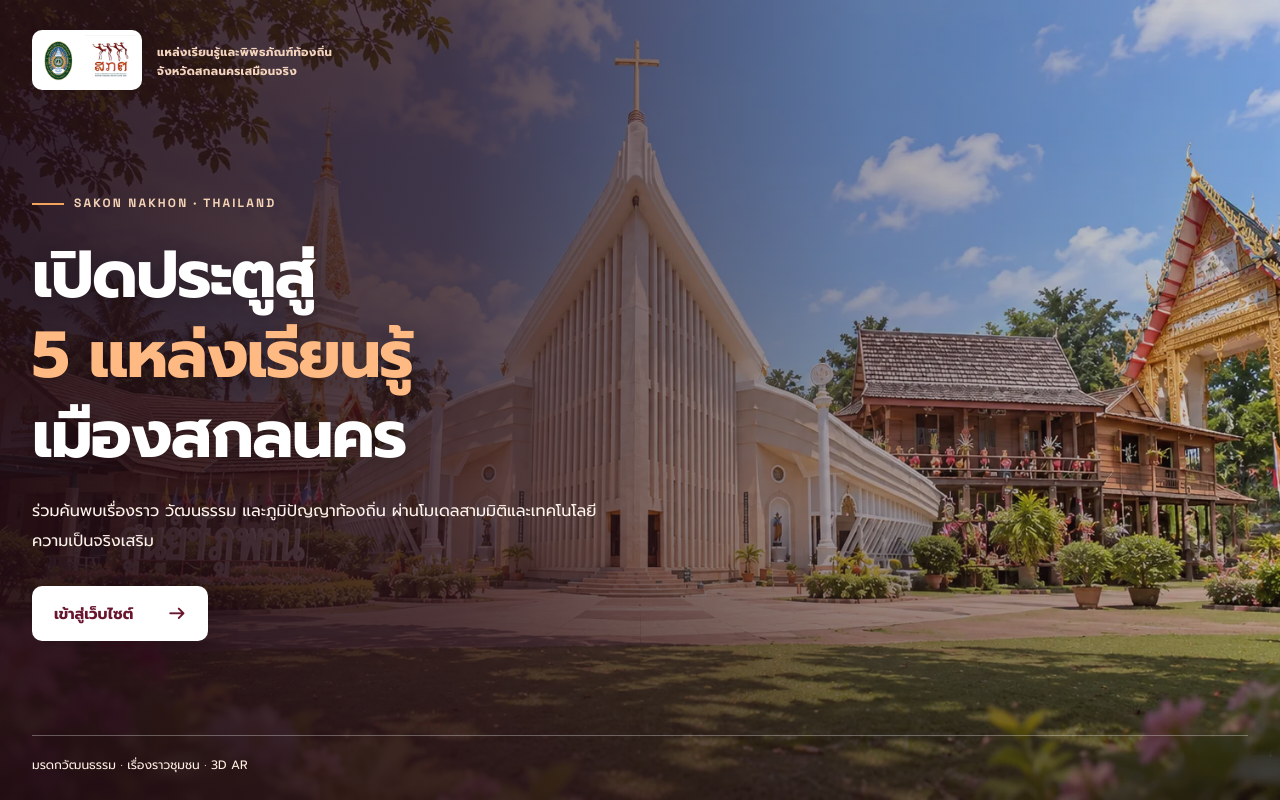
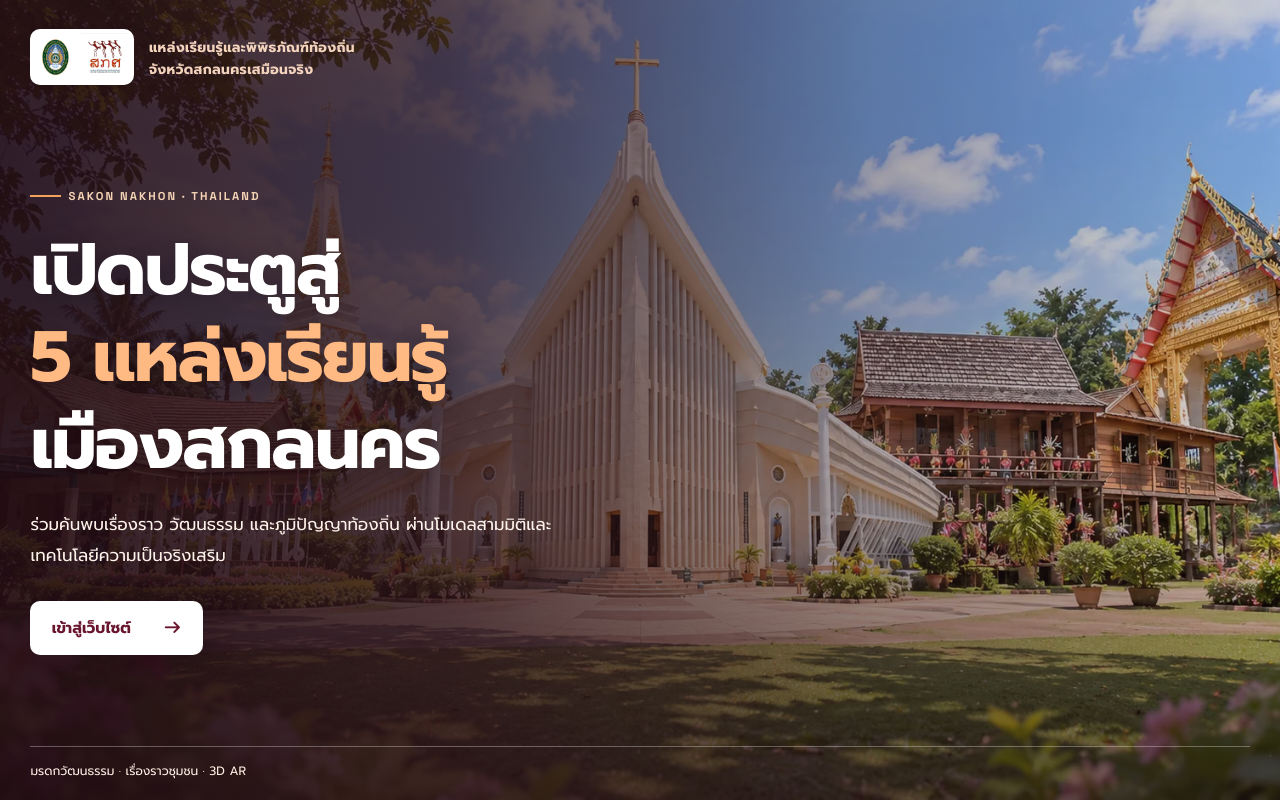
Before and after one commit to fufu4826/allAR, a Next.js app in the folder web/: page / in a window 1280 px wide. Built offline with nearby package versions, Linux system fonts and the light colour scheme; no server answers; the database is empty.

Commit message:
หน้าแรก: หน้าปกพอดีจอทุกขนาดและอัตราส่วน (#54)
Co-authored-by: nitipatja66 <nitipat.ja66@snru.ac.th>

```diff
--- a/web/src/app/(site)/cover.css
+++ b/web/src/app/(site)/cover.css
@@ -9,24 +9,43 @@ body:has(.welcome-cover) .footer { display:none; }
 html:has(.welcome-cover), body:has(.welcome-cover) { overscroll-behavior:none; }
 .welcome-cover { position:relative; min-height:100vh; min-height:100svh; color:#fff; background:#322421 url('/brand/heritage-cover.webp') center center / cover no-repeat; overflow:hidden; }
 .welcome-overlay { position:absolute; inset:0; background:linear-gradient(90deg,rgba(34,12,20,.91) 0%,rgba(42,17,24,.78) 35%,rgba(40,20,24,.38) 68%,rgba(40,20,24,.17) 100%),linear-gradient(0deg,rgba(32,13,17,.57),transparent 35%); }
-.welcome-inner { width:min(1320px,calc(100% - 64px)); min-height:100vh; min-height:100svh; margin:auto; position:relative; display:flex; flex-direction:column; }
-.welcome-brand { display:flex; align-items:center; gap:15px; padding:30px 0; }
-.welcome-emblems { display:flex; align-items:center; gap:5px; padding:5px 7px; background:#fff; border-radius:10px; }
-.welcome-emblems img { width:41px; height:50px; object-fit:contain; }
-.welcome-emblems img+img { width:50px; }
+/* One fluid unit for the whole cover: it follows the smaller of the window's width and height,
+   so a 1920x1080 or 2560x1440 screen gets a bigger cover, and a short laptop or a phone held
+   sideways gets a smaller one that still fits without scrolling. Sizes below are in em of it. */
+.welcome-inner { --u:clamp(11px,min(1.4vw,1.9vh),26px); font-size:var(--u); width:min(82em,calc(100% - 4em)); min-height:100vh; min-height:100svh; margin:auto; position:relative; display:flex; flex-direction:column; }
+.welcome-brand { display:flex; align-items:center; gap:.95em; padding:1.9em 0; }
+.welcome-emblems { display:flex; align-items:center; gap:.3em; padding:.3em .45em; background:#fff; border-radius:.65em; }
+.welcome-emblems img { width:2.55em; height:3.1em; object-fit:contain; }
+.welcome-emblems img+img { width:3.1em; }
 .welcome-brand-text strong,.welcome-brand-text span { display:block; }
-.welcome-brand-text strong { font-family:var(--font-tech); font-size:1.25rem; letter-spacing:.02em; line-height:1.3; }
-.welcome-brand-text span { color:#f4d4bd; font-size:.72rem; margin-top:4px; }
-.welcome-content { flex:1; display:flex; flex-direction:column; justify-content:center; align-items:flex-start; max-width:680px; padding:45px 0 64px; }
-.welcome-eyebrow { display:inline-flex; align-items:center; gap:10px; color:#f5d4b6; font-family:var(--font-tech); font-size:.75rem; font-weight:700; letter-spacing:.18em; }
-.welcome-eyebrow span { width:32px; height:2px; background:#f4a35d; }
-.welcome-content h2 { margin:22px 0; color:white; font-size:clamp(2.5rem,5.1vw,5rem); line-height:1.22; font-weight:700; letter-spacing:-.025em; text-shadow:0 3px 24px rgba(0,0,0,.24); }
+.welcome-brand-text strong { font-family:var(--font-tech); font-size:1.25em; letter-spacing:.02em; line-height:1.3; }
+.welcome-brand-text span { color:#f4d4bd; font-size:.72em; margin-top:4px; }
+.welcome-content { flex:1; display:flex; flex-direction:column; justify-content:center; align-items:flex-start; max-width:43em; padding:2.8em 0 4em; }
+.welcome-eyebrow { display:inline-flex; align-items:center; gap:.65em; color:#f5d4b6; font-family:var(--font-tech); font-size:.75em; font-weight:700; letter-spacing:.18em; }
+.welcome-eyebrow span { width:2.7em; height:2px; background:#f4a35d; }
+/* Also capped by the height (three lines must fit with the rest on a short screen). */
+.welcome-content h2 { margin:.3em 0; color:white; font-size:min(4.7em,11.5vh); line-height:1.22; font-weight:700; letter-spacing:-.025em; text-shadow:0 3px 24px rgba(0,0,0,.24); }
 .welcome-content h2 em { font-style:normal; color:#ffb982; }
-.welcome-content p { max-width:570px; font-size:clamp(.98rem,1.25vw,1.12rem); line-height:1.85; color:#fff4eb; margin-bottom:30px; }
-.welcome-enter { display:inline-flex; align-items:center; gap:34px; padding:15px 22px; border-radius:10px; background:#fff; color:#68152d; font-size:.95rem; font-weight:700; box-shadow:0 10px 30px #19090e40; }
+.welcome-content p { max-width:33em; font-size:1.1em; line-height:1.85; color:#fff4eb; margin-bottom:1.75em; }
+.welcome-enter { display:inline-flex; align-items:center; gap:2.1em; padding:.95em 1.4em; border-radius:.65em; background:#fff; color:#68152d; font-size:1em; font-weight:700; box-shadow:0 10px 30px #19090e40; }
 .welcome-enter:hover { background:#fff2e7; transform:translateY(-2px); }
 .welcome-enter:focus-visible,.welcome-bottom a:focus-visible { outline:3px solid #ffbf85; outline-offset:4px; }
-.welcome-bottom { display:flex; justify-content:space-between; gap:20px; align-items:center; border-top:1px solid #ffffff4d; padding:19px 0 25px; color:#fff1e5; font-size:.76rem; }
+.welcome-bottom { display:flex; justify-content:space-between; gap:20px; align-items:center; border-top:1px solid #ffffff4d; padding:1.2em 0 1.55em; color:#fff1e5; font-size:.8em; }
 .welcome-bottom a { color:white; font-weight:600; }
 .welcome-bottom i { margin-left:7px; }
-@media(max-width:700px) { .welcome-cover { background-position:55% center; } .welcome-overlay { background:linear-gradient(90deg,rgba(34,12,20,.86),rgba(34,12,20,.52)),linear-gradient(0deg,rgba(32,13,17,.6),transparent 65%); } .welcome-inner { width:calc(100% - 40px); } .welcome-brand { padding:20px 0; } .welcome-emblems img { height:42px; width:34px; } .welcome-emblems img+img { width:42px; } .welcome-brand-text strong { font-size:1rem; } .welcome-content { padding:40px 0; } .welcome-content h2 { font-size:clamp(2.25rem,9vw,3.6rem); } .welcome-bottom { align-items:flex-start; flex-direction:column; gap:8px; } }
+@media(max-width:700px) { .welcome-cover { background-position:55% center; } .welcome-overlay { background:linear-gradient(90deg,rgba(34,12,20,.86),rgba(34,12,20,.52)),linear-gradient(0deg,rgba(32,13,17,.6),transparent 65%); } .welcome-inner { --u:clamp(13px,min(3.9vw,2.1vh),16px); width:calc(100% - 40px); } .welcome-brand { padding:20px 0; } .welcome-brand-text strong { font-size:1em; } .welcome-content { padding:2em 0; } .welcome-content h2 { font-size:min(clamp(2.25rem,9vw,3.6rem),9vh); } .welcome-bottom { align-items:flex-start; flex-direction:column; gap:8px; } }
+/* 3:4 and other portrait tablets: the cover has height to spare, so the heading may grow with the width. */
+@media (min-width:701px) and (max-aspect-ratio:4/5) { .welcome-inner { --u:clamp(13px,2.1vw,24px); } .welcome-content h2 { font-size:min(4.7em,9vh); } }
+/* Short windows (small laptops, phones held sideways): tighter spacing, no bottom strip. */
+@media (max-height:620px) {
+  .welcome-brand { padding:1.1em 0; }
+  .welcome-content { padding:1em 0 1.4em; }
+  .welcome-content p { line-height:1.6; margin-bottom:1.2em; }
+  .welcome-bottom { display:none; }
+}
+/* Very short (a phone held sideways): drop the small label line above the heading. */
+@media (max-height:450px) {
+  .welcome-eyebrow { display:none; }
+  .welcome-brand { padding:.8em 0; }
+  .welcome-content h2 { margin-top:0; }
+}
```
